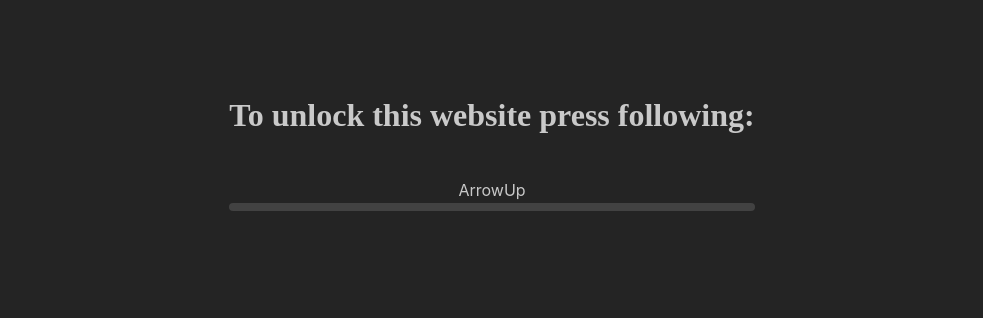
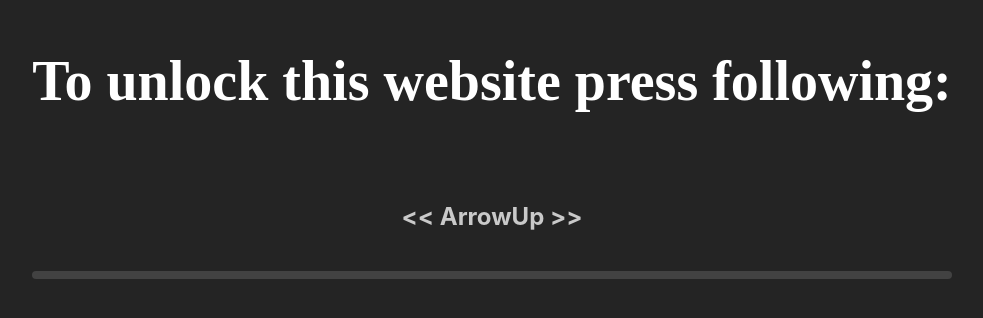
Before and after one commit to dhatrik007/myportfolio, a React (Create React App) app in the folder myportfolio/: page / in a window 1280 px wide. Shown: the part 260-578 px from the top of the page, without its empty margins (148-1131 px from the left). Built offline with nearby package versions, Linux system fonts and the light colour scheme.

Commit message:
Add base profile landingPage

```diff
--- a/myportfolio/package.json
+++ b/myportfolio/package.json
@@ -33,6 +33,7 @@
     "react-dom": "^18.2.0",
     "react-scripts": "5.0.1",
     "typescript": "^4.9.5",
+    "typewriter-effect": "^2.21.0",
     "web-vitals": "^2.1.4"
   },
   "scripts": {
--- a/myportfolio/src/components/BaseContainerWrapper.jsx
+++ b/myportfolio/src/components/BaseContainerWrapper.jsx
@@ -1,6 +1,6 @@
 import React from "react";
 import BasePageEntryAnimation from "./entryAnimation/BasePageEntryAnimation";
-import { Text } from "@mantine/core";
+import ProfileLandinginterface from "./ProfileLandingInterface";
 
 export default function BaseContainerWrapper() {
     const [entryFlag, setEntryFlag] = React.useState(true)
@@ -11,7 +11,7 @@ export default function BaseContainerWrapper() {
         <div>
             {entryFlag ?
              <BasePageEntryAnimation onHandleAnimation={handleAnimationClosed}/>
-            :<Text>Animation Closed</Text>}
+            :<ProfileLandinginterface/>}
         </div>
     )
 }
--- /dev/null
+++ b/myportfolio/src/components/ProfileLandingInterface.jsx
@@ -0,0 +1,29 @@
+import React from "react"
+import { StyleSheet, css } from "aphrodite"
+import WelcomeBanner from "./WelcomeBanner"
+
+export default function ProfileLandinginterface() {
+    return (
+        <div className={css(styles.mainContainer)}>
+            <div className={css(styles.welcomeContainer)}>
+                <WelcomeBanner/>
+            </div>
+        </div>
+    )
+}
+
+const styles = StyleSheet.create({
+    mainContainer: {
+        display: "flex",
+        width: "100%",
+        height: "100vh",
+    },
+    welcomeContainer: {
+        display: "flex",
+        marginTop: "400px",
+        background: "#ffff85",
+        height: "500px",
+        width: "100%",
+        borderRadius: "50px 50px 0px 0px",
+    }
+})
--- /dev/null
+++ b/myportfolio/src/components/WelcomeBanner.jsx
@@ -0,0 +1,55 @@
+import React from "react"
+import { StyleSheet, css } from "aphrodite";
+import Subject from "../assets/Subject.png"
+import { Flex } from "@mantine/core";
+import Typewriter from "typewriter-effect";
+export default function WelcomeBanner() {
+    const visitorCount = 1;
+    const message = `Hello visitor #${visitorCount}!`;
+    return (
+        <Flex >
+            <div className={css(styles.imageContainer)}>
+                <img src={Subject} alt="profileImage"/>
+            </div>
+            <div className={css(styles.visitorContainer)}>
+                <Typewriter onInit={(obj) => {
+                    obj
+                        .typeString(message)
+                        .pauseFor(3000)
+                        .deleteAll()
+                        .typeString("How are you doing!")
+                        .pauseFor(3000)
+                        .deleteAll()
+                        .typeString("Welcome to my world!")
+                        .pauseFor(3000)
+                        .start()
+                }}
+                options={{
+                    loop: true,
+                }}
+                />
+            </div>
+        </Flex>
+    )
+}
+
+const styles = StyleSheet.create({
+    imageContainer: {
+        height: "700px",
+        display: "flex",
+        marginTop: "-200px",
+        minWidth: "30%"
+    },
+    visitorContainer: {
+        marginTop: "-120px",
+        paddingLeft: "28px",
+        display: "flex",
+        overflow: "hidden",
+        fontSize: "56px",
+        fontWeight: "bold",
+        fontFamily: "Papyrus",
+        color: "white"
+    },
+    headerContainer: {
+    }
+})
--- a/myportfolio/src/components/entryAnimation/BasePageEntryAnimation.jsx
+++ b/myportfolio/src/components/entryAnimation/BasePageEntryAnimation.jsx
@@ -5,12 +5,11 @@ import EntryAnimationUnlockText from "./EntryAnimationUnlockText";
 export default function BasePageEntryAnimation({
     onHandleAnimation
 }) {
-    let targetText = ["ArrowUp", "Enter", "Tab", "Enter"];
     return (
         <div className={css(styles.mainContainer)}>
             <Flex direction="column" gap="md">
                 <h1 className={css(styles.headerContainer)}>To unlock this website press following:</h1>
-                <EntryAnimationUnlockText onHandleAnimation={onHandleAnimation} targetText={targetText}/>
+                <EntryAnimationUnlockText onHandleAnimation={onHandleAnimation}/>
             </Flex>
         </div>
     )
@@ -26,6 +25,8 @@ const styles = StyleSheet.create({
         height: "100vh",
     },
     headerContainer: {
-        fontFamily: "Papyrus"
+        fontFamily: "Papyrus",
+        fontSize: "56px",
+        color: "white"
     }
 })
--- a/myportfolio/src/components/entryAnimation/EntryAnimationUnlockText.jsx
+++ b/myportfolio/src/components/entryAnimation/EntryAnimationUnlockText.jsx
@@ -1,5 +1,6 @@
 import React from "react";
-import { Text, Progress, Button } from "@mantine/core";
+import { Progress, Button, Flex } from "@mantine/core";
+import { StyleSheet, css } from "aphrodite";
 
 export default function EntryAnimationUnlockText({
     onHandleAnimation,
@@ -29,11 +30,21 @@ export default function EntryAnimationUnlockText({
 
     return (
         <>
-        {!showUnlock && (<div>
-            <Text>{text}</Text>
-            <Progress color="yellow" value={progressValue} />
-        </div>) }
-        {showUnlock && (<Button onClick={onHandleAnimation}>Click here to unlock</Button>)}
+        {!showUnlock && (<Flex direction="column" gap="md">
+            <h2>{"<< "}{text}{" >>"}</h2>
+            <Progress color="orange" value={progressValue} />
+        </Flex>) }
+        {showUnlock &&
+        (<Button className={css(styles.unlockButton)} onClick={onHandleAnimation} size="xl" color="#ffff85" radius="xl" >
+            Click here to unlock
+        </Button>)}
         </>
     )
 }
+
+const styles = StyleSheet.create({
+    unlockButton: {
+        fontSize: "24px",
+        color: "black"
+    }
+})
```
Also changed, not shown: 2 other files (tests, documents, lock files or other folders).
